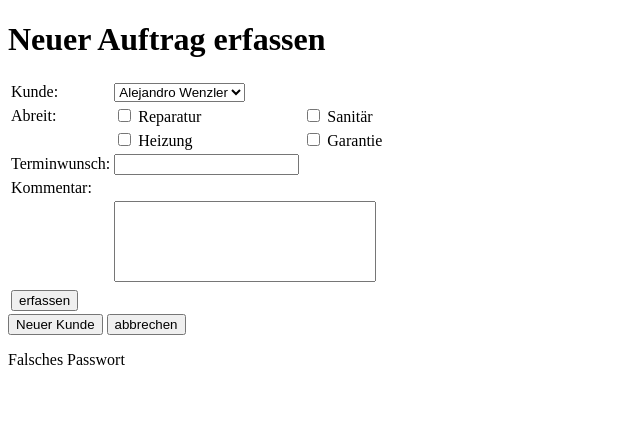
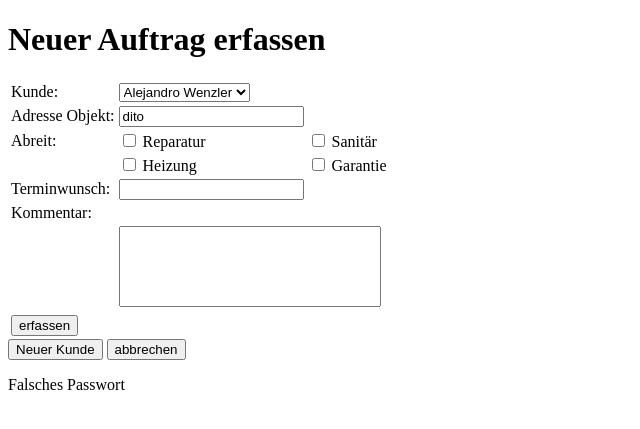
Before and after one commit to deepspace1000/M295-Projekt, a PHP site: page /erfassen_auftrag.php in a window 1280 px wide. Shown: the top 429 px of the page, without its empty margins (0-640 px from the left). Run offline with PHP 8.4, Linux system fonts and the light colour scheme; the visitor is signed in with stand-in values (Sample User, id 1); data comes from the database, SQL or seed files in the repository.

Commit message:
DB_erfassen

```diff
--- a/src/erfassen_auftrag.php
+++ b/src/erfassen_auftrag.php
@@ -37,9 +37,15 @@
                     ?>
                     </select>
                 </td>
-                <td>
 
-                </td>
+            </tr>
+            <tr>
+                    <td>
+                        <label for="Objekt">Adresse Objekt: </label>
+                    </td>
+                    <td>
+                        <input type="text" value="dito" name="aObjekt" id="Objekt" required>
+                    </td>
             </tr>
             <tr id="Arbeit">
                 <td>
--- a/src/registrieren_auftrag.php
+++ b/src/registrieren_auftrag.php
@@ -16,6 +16,7 @@
     require_once "db_connection.php";
 
     $kunde = $_POST['Kunde'];
+    $aObjekt = $_POST['aObjekt'];
     $checkbox = $_POST['arbeit'];
     $chk = "";
     $terminWunsch = $_POST['terminWunsch'];
@@ -28,7 +29,7 @@
 
 
 
-    $statement = $con->prepare("INSERT INTO auftraege (Kunde, Terminwunsch, Arbeit, Beschreibung, Ausgefuehrt, Freigegeben_Verrechnung, Verrechnet) VALUES ('$kunde', '$terminWunsch', '$chk', '$kommentar', 0, 0, 0)");
+    $statement = $con->prepare("INSERT INTO auftraege (Kunde, Adresse_Objekt , Terminwunsch, Arbeit, Beschreibung, Ausgefuehrt, Freigegeben_Verrechnung, Verrechnet) VALUES ('$kunde', '$aObjekt','$terminWunsch', '$chk', '$kommentar', 0, 0, 0)");
 
     if($statement->execute()){
         header("Location: index.php");
```
